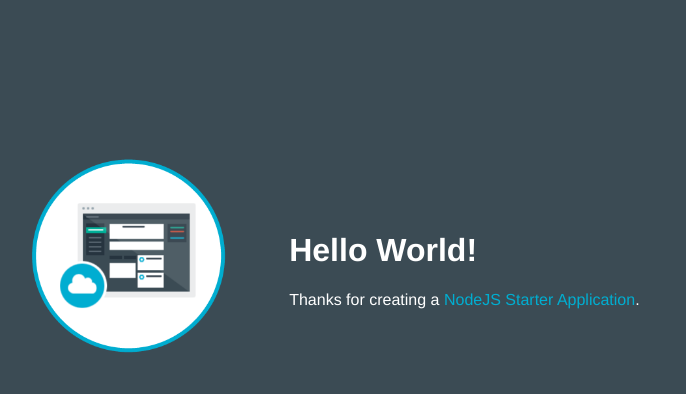
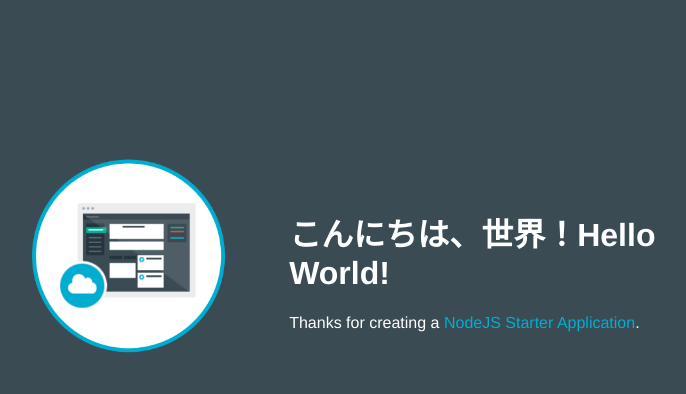
Before and after one commit to tatsuya-osumi/13966osumiweb, a website: page public/index.html in a window 1280 px wide. Shown: the whole page, without its empty margins (253-939 px from the left). Drawn offline with Linux system fonts and the light colour scheme.

Commit message:
Update index.html

```diff
--- a/public/index.html
+++ b/public/index.html
@@ -16,7 +16,7 @@
           <img class = "newappIcon" src="images/newapp-icon.png">
         </td>
         <td>
-          <h1 id="message">Hello World!</h1>
+          <h1 id="message">こんにちは、世界！Hello World!</h1>
           <p class='description'></p> Thanks for creating a <span class = "blue">NodeJS Starter Application</span>.
         </td>
       </tr>
```
